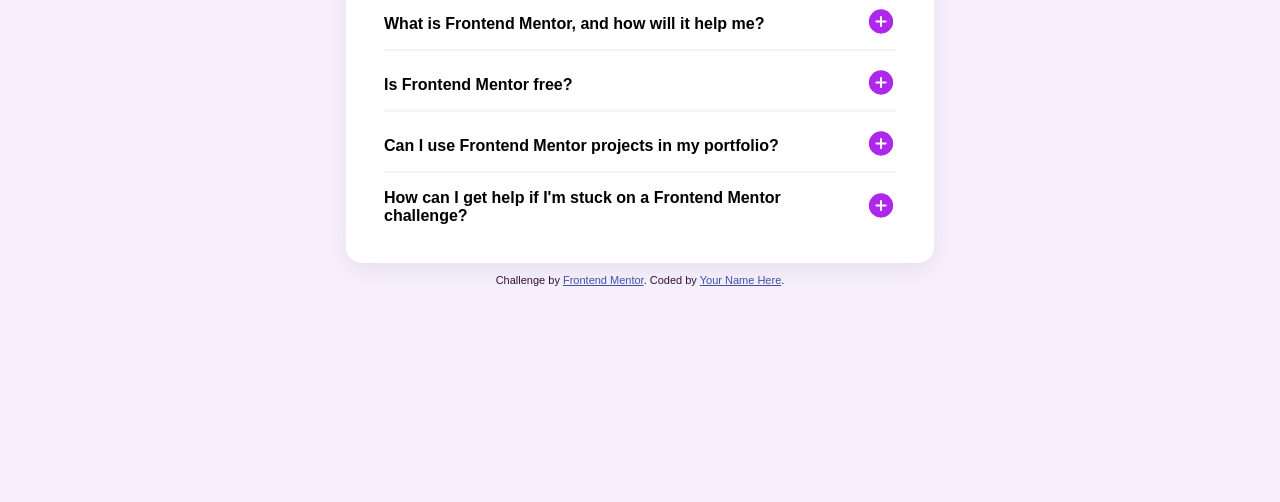
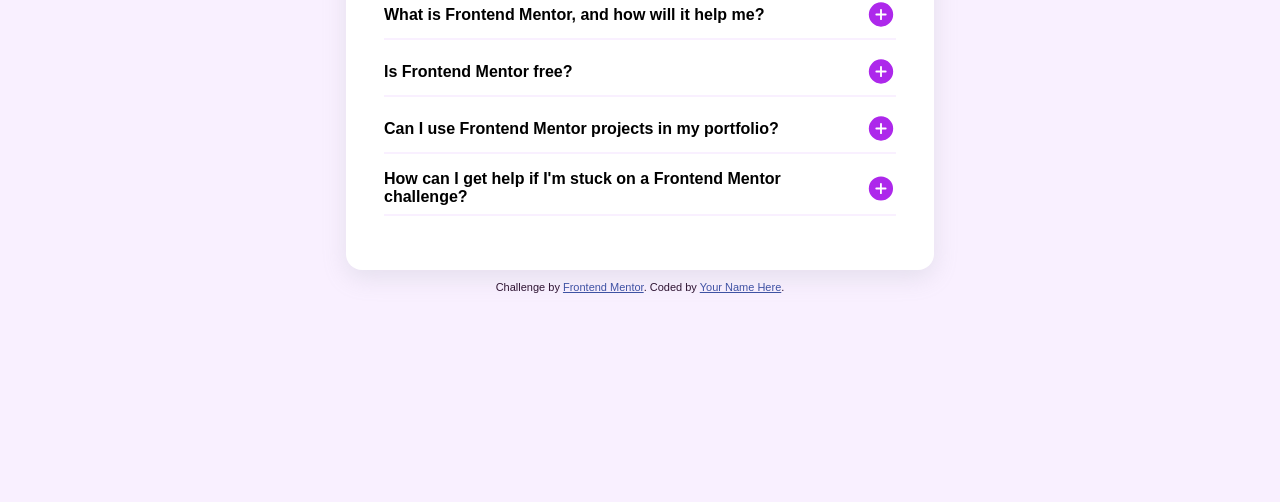
Before and after one commit to aaditamanugraha/faq-accordion-main, a website: page index.html in a window 1280 px wide. Shown: the part 298-800 px from the top of the page. Drawn offline with Linux system fonts and the light colour scheme.

Commit message:
Update styling and HTML structure

```diff
--- a/index.html
+++ b/index.html
@@ -21,73 +21,118 @@
 
       <div class="faq-container">
         <div class="faq-card">
-          <div class="faq-box">
-            <div class="faq-content">
+          <div class="question">
             <h4>What is Frontend Mentor, and how will it help me?</h4>
-              <!-- <p>
-              Frontend Mentor offers realistic coding challenges to help developers
-              improve their frontend coding skills with projects in HTML, CSS, and
-              JavaScript. It's suitable for all levels and ideal for portfolio
-              building.
-            </p> -->
+            <svg
+              xmlns="http://www.w3.org/2000/svg"
+              width="30"
+              height="31"
+              fill="none"
+              viewBox="0 0 30 31"
+            >
+              <path
+                fill="#AD28EB"
+                d="M15 3.313A12.187 12.187 0 1 0 27.188 15.5 12.203 12.203 0 0 0 15 3.312Zm4.688 13.124h-3.75v3.75a.938.938 0 0 1-1.876 0v-3.75h-3.75a.938.938 0 0 1 0-1.875h3.75v-3.75a.938.938 0 0 1 1.876 0v3.75h3.75a.938.938 0 0 1 0 1.876Z"
+              />
+            </svg>
           </div>
-            <div class="faq-icon">
-              <img src="./assets/images/icon-plus.svg" alt="icon plus" />
+
+          <div class="answer">
+            <p>
+              Frontend Mentor offers realistic coding challenges to help
+              developers improve their frontend coding skills with projects in
+              HTML, CSS, and JavaScript. It's suitable for all levels and ideal
+              for portfolio building.
+            </p>
           </div>
-          </div>
+
           <hr />
         </div>
 
         <div class="faq-card">
-          <div class="faq-box">
-            <div class="faq-content">
+          <div class="question">
             <h4>Is Frontend Mentor free?</h4>
-              <!-- <p>
-              Yes, Frontend Mentor offers both free and premium coding challenges,
-              with the free option providing access to a range of projects suitable
-              for all skill levels.
-            </p> -->
+            <svg
+              xmlns="http://www.w3.org/2000/svg"
+              width="30"
+              height="31"
+              fill="none"
+              viewBox="0 0 30 31"
+            >
+              <path
+                fill="#AD28EB"
+                d="M15 3.313A12.187 12.187 0 1 0 27.188 15.5 12.203 12.203 0 0 0 15 3.312Zm4.688 13.124h-3.75v3.75a.938.938 0 0 1-1.876 0v-3.75h-3.75a.938.938 0 0 1 0-1.875h3.75v-3.75a.938.938 0 0 1 1.876 0v3.75h3.75a.938.938 0 0 1 0 1.876Z"
+              />
+            </svg>
           </div>
-            <div class="faq-icon">
-              <img src="./assets/images/icon-plus.svg" alt="icon plus" />
+
+          <div class="answer">
+            <p>
+              Yes, Frontend Mentor offers both free and premium coding
+              challenges, with the free option providing access to a range of
+              projects suitable for all skill levels.
+            </p>
           </div>
-          </div>
+
           <hr />
         </div>
 
         <div class="faq-card">
-          <div class="faq-box">
-            <div class="faq-content">
+          <div class="question">
             <h4>Can I use Frontend Mentor projects in my portfolio?</h4>
-              <!-- <p>
+            <svg
+              xmlns="http://www.w3.org/2000/svg"
+              width="30"
+              height="31"
+              fill="none"
+              viewBox="0 0 30 31"
+            >
+              <path
+                fill="#AD28EB"
+                d="M15 3.313A12.187 12.187 0 1 0 27.188 15.5 12.203 12.203 0 0 0 15 3.312Zm4.688 13.124h-3.75v3.75a.938.938 0 0 1-1.876 0v-3.75h-3.75a.938.938 0 0 1 0-1.875h3.75v-3.75a.938.938 0 0 1 1.876 0v3.75h3.75a.938.938 0 0 1 0 1.876Z"
+              />
+            </svg>
+          </div>
+
+          <div class="answer">
+            <p>
               Yes, you can use projects completed on Frontend Mentor in your
-              portfolio. It's an excellent way to showcase your skills to potential
-              employers!
-            </p> -->
+              portfolio. It's an excellent way to showcase your skills to
+              potential employers!
+            </p>
           </div>
-            <div class="faq-icon">
-              <img src="./assets/images/icon-plus.svg" alt="icon plus" />
-            </div>
-          </div>
+
           <hr />
         </div>
 
         <div class="faq-card">
-          <div class="faq-box">
-            <div class="faq-content">
+          <div class="question">
             <h4>
               How can I get help if I'm stuck on a Frontend Mentor challenge?
             </h4>
-              <!-- <p>
+            <svg
+              xmlns="http://www.w3.org/2000/svg"
+              width="30"
+              height="31"
+              fill="none"
+              viewBox="0 0 30 31"
+            >
+              <path
+                fill="#AD28EB"
+                d="M15 3.313A12.187 12.187 0 1 0 27.188 15.5 12.203 12.203 0 0 0 15 3.312Zm4.688 13.124h-3.75v3.75a.938.938 0 0 1-1.876 0v-3.75h-3.75a.938.938 0 0 1 0-1.875h3.75v-3.75a.938.938 0 0 1 1.876 0v3.75h3.75a.938.938 0 0 1 0 1.876Z"
+              />
+            </svg>
+          </div>
+
+          <div class="answer">
+            <p>
               The best place to get help is inside Frontend Mentor's Discord
-                community. There's a help channel where you can ask questions and seek
-                support from other community members.
-              </p> -->
+              community. There's a help channel where you can ask questions and
+              seek support from other community members.
+            </p>
           </div>
-            <div class="faq-icon">
-              <img src="./assets/images/icon-plus.svg" alt="icon plus" />
-            </div>
-          </div>
+
+          <hr />
         </div>
       </div>
     </main>
--- a/style.css
+++ b/style.css
@@ -46,7 +46,7 @@
   margin-bottom: 16px;
 }
 
-.faq-box {
+.question {
   display: flex;
   align-items: center;
   justify-content: space-between;
@@ -57,8 +57,24 @@
   cursor: pointer;
 }
 
-.faq-card h4 {
+.question h4 {
   margin: 0;
+}
+
+.answer {
+  color: var(--color-grayish-purple);
+  font-size: 14px;
+  display: none;
+  overflow: hidden;
+}
+
+.answer:hover {
+  color: var(--color-grayish-purple);
+}
+
+.faq-card .active .answer {
+  display: block;
+  overflow: auto;
 }
 
 .attribution {
```
Lines whose indentation alone changed are shown as unchanged.
